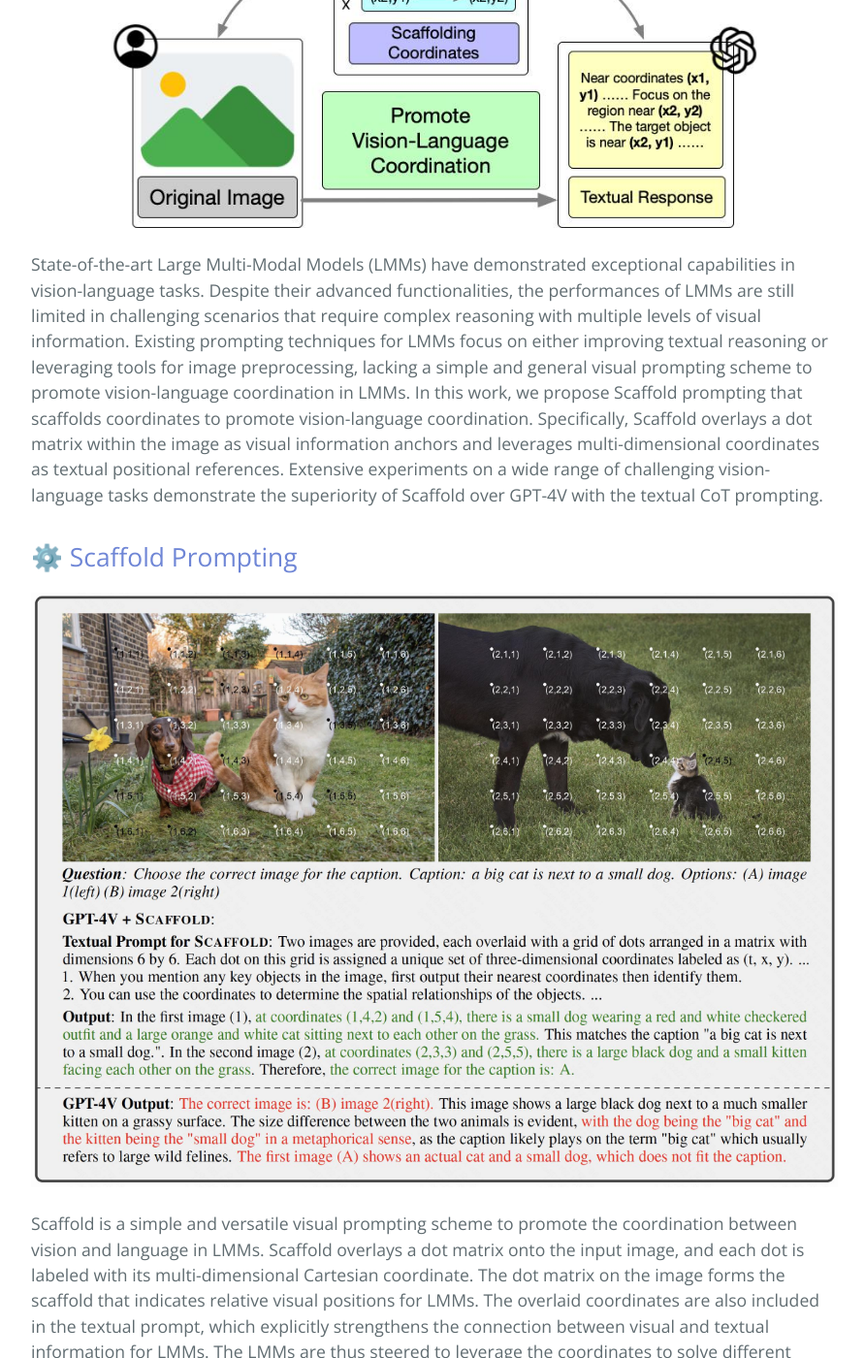
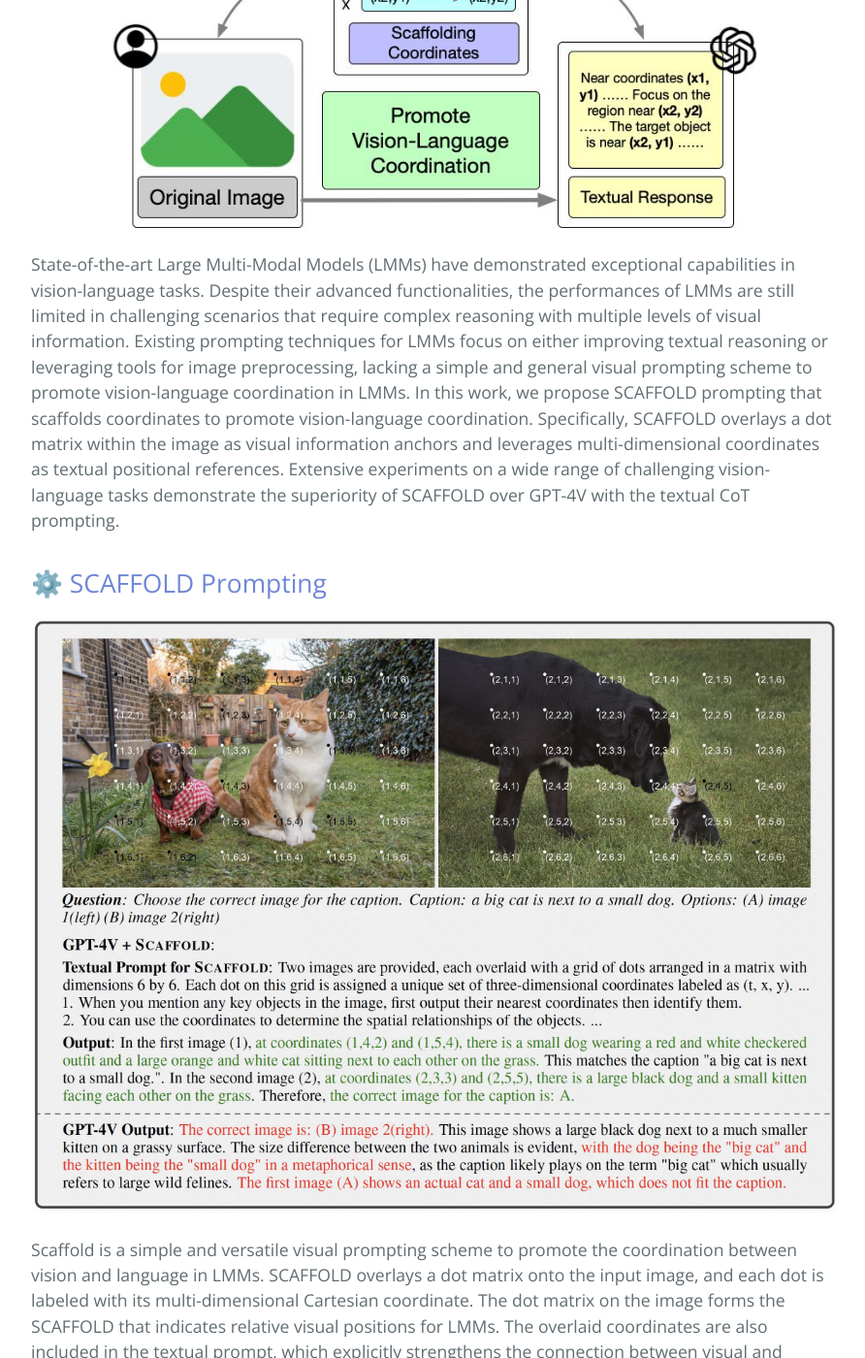
Before and after one commit to leixy20/scaffold_site, a Jekyll site: the page built from index.md, in a window 1280 px wide and 1400 px high, scrolled down 660 px. Shown: the whole window at 97% size, without its empty margins (192-1084 px from the left). Built offline with Jekyll 4.4.1, drawn with Linux system fonts in a browser that asks for light colours; some of the changed text lies outside the part shown.

Commit message:
fix typo

```diff
--- a/index.md
+++ b/index.md
@@ -2,15 +2,15 @@
 layout: scaffold
 ---
 
-State-of-the-art Large Multi-Modal Models (LMMs) have demonstrated exceptional capabilities in vision-language tasks. Despite their advanced functionalities, the performances of LMMs are still limited in challenging scenarios that require complex reasoning with multiple levels of visual information. Existing prompting techniques for LMMs focus on either improving textual reasoning or leveraging tools for image preprocessing, lacking a simple and general visual prompting scheme to promote vision-language coordination in LMMs. In this work, we propose Scaffold prompting that scaffolds coordinates to promote vision-language coordination. Specifically, Scaffold overlays a dot matrix within the image as visual information anchors and leverages multi-dimensional coordinates as textual positional references. Extensive experiments on a wide range of challenging vision-language tasks demonstrate the superiority of Scaffold over GPT-4V with the textual CoT prompting.
+State-of-the-art Large Multi-Modal Models (LMMs) have demonstrated exceptional capabilities in vision-language tasks. Despite their advanced functionalities, the performances of LMMs are still limited in challenging scenarios that require complex reasoning with multiple levels of visual information. Existing prompting techniques for LMMs focus on either improving textual reasoning or leveraging tools for image preprocessing, lacking a simple and general visual prompting scheme to promote vision-language coordination in LMMs. In this work, we propose SCAFFOLD prompting that scaffolds coordinates to promote vision-language coordination. Specifically, SCAFFOLD overlays a dot matrix within the image as visual information anchors and leverages multi-dimensional coordinates as textual positional references. Extensive experiments on a wide range of challenging vision-language tasks demonstrate the superiority of SCAFFOLD over GPT-4V with the textual CoT prompting.
 
-## ⚙️ Scaffold Prompting
+## ⚙️ SCAFFOLD Prompting
 
    <div style="text-align:center;">
       <img src="assets/static/wino_example_1.jpg" width="120%">
    </div>
 
-Scaffold is a simple and versatile visual prompting scheme to promote the coordination between vision and language in LMMs. Scaffold overlays a dot matrix onto the input image, and each dot is labeled with its multi-dimensional Cartesian coordinate. The dot matrix on the image forms the scaffold that indicates relative visual positions for LMMs. The overlaid coordinates are also included in the textual prompt, which explicitly strengthens the connection between visual and textual information for LMMs. The LMMs are thus steered to leverage the coordinates to solve different vision-language tasks. In this way, Scaffold provides a scaffold to promote vision-language coordination in LMMs. See [our paper](https://arxiv.org/abs/2402.12058) for more details.
+Scaffold is a simple and versatile visual prompting scheme to promote the coordination between vision and language in LMMs. SCAFFOLD overlays a dot matrix onto the input image, and each dot is labeled with its multi-dimensional Cartesian coordinate. The dot matrix on the image forms the SCAFFOLD that indicates relative visual positions for LMMs. The overlaid coordinates are also included in the textual prompt, which explicitly strengthens the connection between visual and textual information for LMMs. The LMMs are thus steered to leverage the coordinates to solve different vision-language tasks. In this way, SCAFFOLD provides a scaffold to promote vision-language coordination in LMMs. See [our paper](https://arxiv.org/abs/2402.12058) for more details.
 
 **Visually**, we enhance each input image with a uniformly distributed rectangular dot matrix, where each dot is labeled with multi-dimensional Cartesian coordinates. These dots serve as visual positional anchors, while their coordinates are utilized as textual references in textual responses.
 
@@ -18,7 +18,7 @@ Scaffold is a simple and versatile visual prompting scheme to promote the coordi
 
 ## 🚀 Use Cases
 
-Here are some cases from our experiments, illustrating the functions of Scaffold prompting.
+Here are some cases from our experiments, illustrating the functions of SCAFFOLD prompting.
 
 <!-- <div style="display:flex; justify-content:space-between; align-items:center;">
   <img src="assets/static/vsr_example.jpg" alt="Enhanced Spatial Reasoning Capability" width="40%"/>
@@ -50,7 +50,7 @@ To demonstrate the effectiveness of Scaffold, we conduct extensive experiments o
 
 1. **Spatial Reasoning** evaluates LMM capability to infer spatial relationships between objects. Selected benchmarks include *MME (Position split)* ([Fu et al., 2023a](https://arxiv.org/abs/2306.13394)), *Visual Spatial Reasoning (VSR)* ([Liu et al., 2023a](https://arxiv.org/abs/2205.00363)) and *EgoThink (Spatial split)* ([Cheng et al., 2023](https://arxiv.org/abs/2311.15596)).
 2. **Compositional Reasoning** requires LMMs to identify object attributes and their interrelations. Selected benchmarks include *Winoground* ([Thrush et al., 2022](https://arxiv.org/abs/2204.03162)), *WHOOPS! VQA* ([Bitton-Guetta et al., 2023](https://arxiv.org/abs/2303.07274)), *CLEVR* ([Johnson et al., 2017](https://arxiv.org/abs/1612.06890)).
-3. **Fine-Grained Visual Understanding** requires LMMs to perform visual search and precisely perceive fine-grained visual details. Selected benchmarks include *V* Bench* ([Wu and Xie, 2023](https://arxiv.org/abs/2312.14135)) and *Spotting Differences* ([CrazyGames](https://www.crazygames.com/game/find-the-difference)).
+3. **Fine-Grained Visual Understanding** requires LMMs to perform visual search and precisely perceive fine-grained visual details. Selected benchmarks include *V\* Bench* ([Wu and Xie, 2023](https://arxiv.org/abs/2312.14135)) and *Spotting Differences* ([CrazyGames](https://www.crazygames.com/game/find-the-difference)).
 4. **Hallucination** measures the tendency of LMMs to generate hallucinatory or illusory perceptions. Selected benchmarks include *POPE (Adversarial Subset)* ([Li et al., 2023](https://arxiv.org/abs/2305.10355)), *HallusionBench* ([Guan et al., 2023](https://arxiv.org/abs/2310.14566)) and *Mementos* ([Wang et al., 2024](https://arxiv.org/abs/2401.10529)).
 
 ### Overall Results: Boosted Performance
@@ -59,24 +59,24 @@ To demonstrate the effectiveness of Scaffold, we conduct extensive experiments o
       <img src="assets/static/results.jpg" width="95%">
    </div>
 
-The results demonstrate that Scaffold significantly enhances the visual capabilities of LMMs, surpassing zero-shot CoT in most evaluated benchmarks. With naive and textual CoT prompting averaging 45.7 and 48.8 respectively, Scaffold successfully obtains an overall improvement of 9.6.
+The results demonstrate that SCAFFOLD significantly enhances the visual capabilities of LMMs, surpassing zero-shot CoT in most evaluated benchmarks. With naive and textual CoT prompting averaging 45.7 and 48.8 respectively, SCAFFOLD successfully obtains an overall improvement of 9.6.
 
 
 ## Combined with Active Perception
 
-In complex visual environments, humans would proactively engage with their surroundings to enhance scene understanding, like zooming in or changing perspectives. Similarly, we recognize that LMMs should possess such capabilities in realistic scenarios and propose that Scaffold can function as a scaffold for effective active perception.
+In complex visual environments, humans would proactively engage with their surroundings to enhance scene understanding, like zooming in or changing perspectives. Similarly, we recognize that LMMs should possess such capabilities in realistic scenarios and propose that SCAFFOLD can function as a scaffold for effective active perception.
 
    <div style="text-align:center;">
       <img src="assets/static/active_perception.jpg" alt="vstar_example" width="140%" />
    </div>
 
-To validate this, we integrate Scaffold with active perception in the experiments on the direct_attributes subset of V* Bench, which requires LMMs to perceive fine-grained details in high-resolution images. We adopt two metrics to measure LMM performance, including *Not Found Rate* representing the percentage of invalid responses, and *Success Rate* representing the percentage of correct responses.
+To validate this, we integrate SCAFFOLD with active perception in the experiments on the direct_attributes subset of V* Bench, which requires LMMs to perceive fine-grained details in high-resolution images. We adopt two metrics to measure LMM performance, including *Not Found Rate* representing the percentage of invalid responses, and *Success Rate* representing the percentage of correct responses.
 
    <div style="text-align:center;">
       <img src="assets/static/results_active.jpg" width="50%" />
    </div>
 
-Scaffold prompting combined with active perception unfolds in two phases: initial visual search to locate the target details, followed by cropping the image around the pinpointed coordinates to closely examine and identify the target attributes. The results reveal a performance enhancement of 14.1% compared with Scaffold alone, underscoring the utility of coordinates in facilitating active perception.
+Scaffold prompting combined with active perception unfolds in two phases: initial visual search to locate the target details, followed by cropping the image around the pinpointed coordinates to closely examine and identify the target attributes. The results reveal a performance enhancement of 14.1% compared with SCAFFOLD alone, underscoring the utility of coordinates in facilitating active perception.
 
 ## 👏 Citation
 
```
